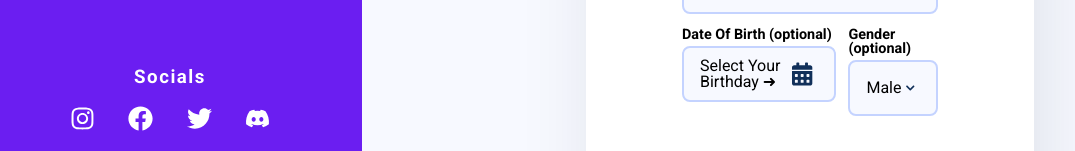
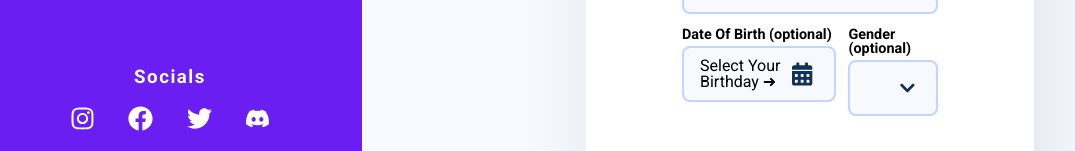
Before and after one commit to floriankulig/testiply, a Next.js app: page /register in a window 1280 px wide. Shown: the part 457-608 px from the top of the page, without its empty margins (22-1097 px from the left). Built offline with nearby package versions, Linux system fonts and the light colour scheme.

Commit message:
made gender optional

```diff
--- a/src/components/auth/AuthForm.tsx
+++ b/src/components/auth/AuthForm.tsx
@@ -50,13 +50,12 @@ export const AuthForm: React.FC<AuthFormProps> = ({ formType }) => {
     const [password, setPassword] = useState<string>("");
     const [confirmPassword, setConfirmPassword] = useState<string>("");
     const [showPasswords, setShowPasswords] = useState<boolean>(false);
-    const [gender, setGender] = useState<Gender>("male");
+    const [gender, setGender] = useState<Gender | null>(null);
 
     const minBirthDate = new Date("1900-01-01")
     let maxBirthDate = new Date()
     maxBirthDate.setFullYear(maxBirthDate.getFullYear() - 10)
     const [dateOfBirth, setDateOfBirth] = useState<Date>(maxBirthDate);
-
 
     const handleSubmit = (e: React.FormEvent<HTMLFormElement>) => {
         e.preventDefault();
@@ -123,7 +122,7 @@ export const AuthForm: React.FC<AuthFormProps> = ({ formType }) => {
                     </FormInput>
                     <div className="optionals">
                         <DateInput style={{ width: "60%" }} minDate={minBirthDate} maxDate={maxBirthDate} date={dateOfBirth} setDate={setDateOfBirth} />
-                        <SelectionInput style={{ width: "35%" }} selection={gender} setSelection={setGender} values={genders} />
+                        <SelectionInput style={{ width: "35%" }} selection={gender} setSelection={setGender} values={genders} optional />
                     </div>
                 </>
                 )}
```
